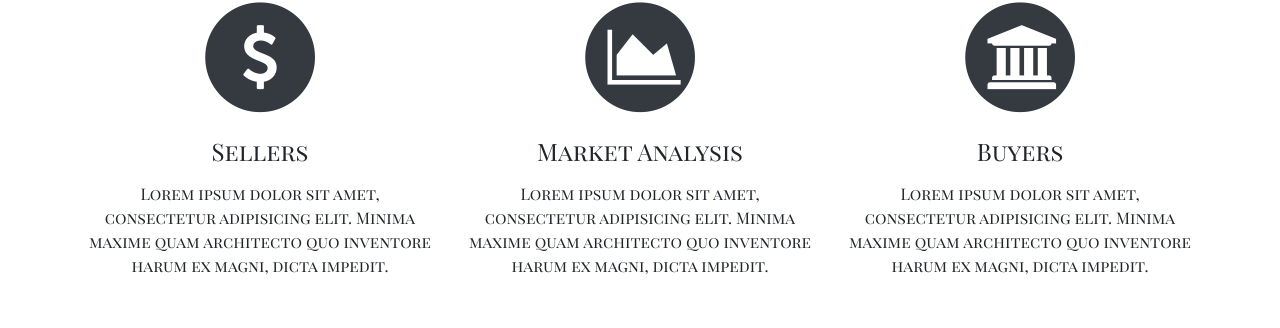
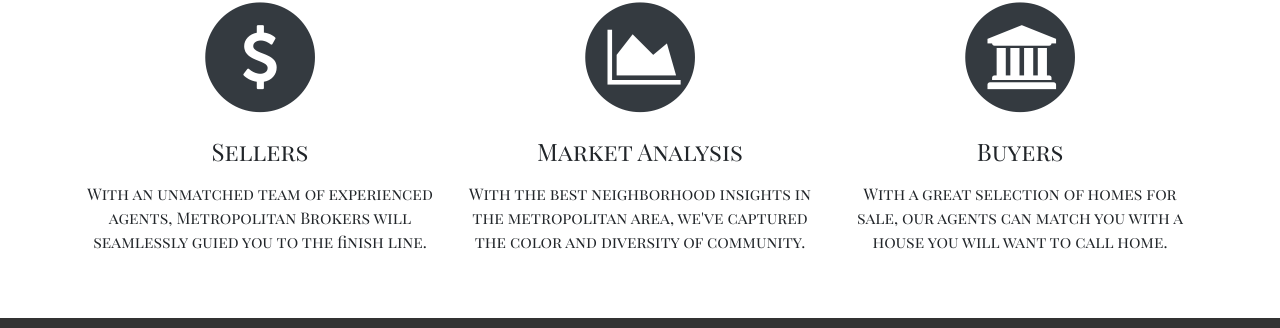
Before and after one commit to All4ara/MetroFrontend, a React (Create React App) app: page / in a window 1280 px wide. Shown: the part 941-1269 px from the top of the page. Built offline with nearby package versions, Linux system fonts and the light colour scheme; no server answers.

Commit message:
touch ups

```diff
--- a/src/components/Hoods/Hoods.js
+++ b/src/components/Hoods/Hoods.js
@@ -14,7 +14,7 @@
                         <i className="fa fa-dollar fa-stack-1x fa-inverse"></i>
                     </span>
                     <h4 className="my-3">Sellers</h4>
-                    <p className="">Lorem ipsum dolor sit amet, consectetur adipisicing elit. Minima maxime quam architecto quo inventore harum ex magni, dicta impedit.</p>
+                    <p className="">With an unmatched team of experienced agents, Metropolitan Brokers will seamlessly guied you to the finish line.</p>
                 </div>
                 <div className="col-md-4">
                     <span className="fa-stack fa-4x">
@@ -22,7 +22,7 @@
                         <i className="fa fa-area-chart fa-stack-1x fa-inverse mx-1"></i>
                     </span>
                     <h4 className="my-3">Market Analysis</h4>
-                    <p className="">Lorem ipsum dolor sit amet, consectetur adipisicing elit. Minima maxime quam architecto quo inventore harum ex magni, dicta impedit.</p>
+                    <p className="">With the best neighborhood insights in the metropolitan area, we've captured the color and diversity of community.</p>
                 </div>
                 <div className="col-md-4">
                     <span className="fa-stack fa-4x">
@@ -30,7 +30,7 @@
                         <i className="fa fa-bank fa-stack-1x fa-inverse mx-1"></i>
                     </span>
                     <h4 className="my-3">Buyers</h4>
-                    <p className="">Lorem ipsum dolor sit amet, consectetur adipisicing elit. Minima maxime quam architecto quo inventore harum ex magni, dicta impedit.</p>
+                    <p className="">With a great selection of homes for sale, our agents can match you with a house you will want to call home.</p>
                 </div>
             </div>
         </div>
```
